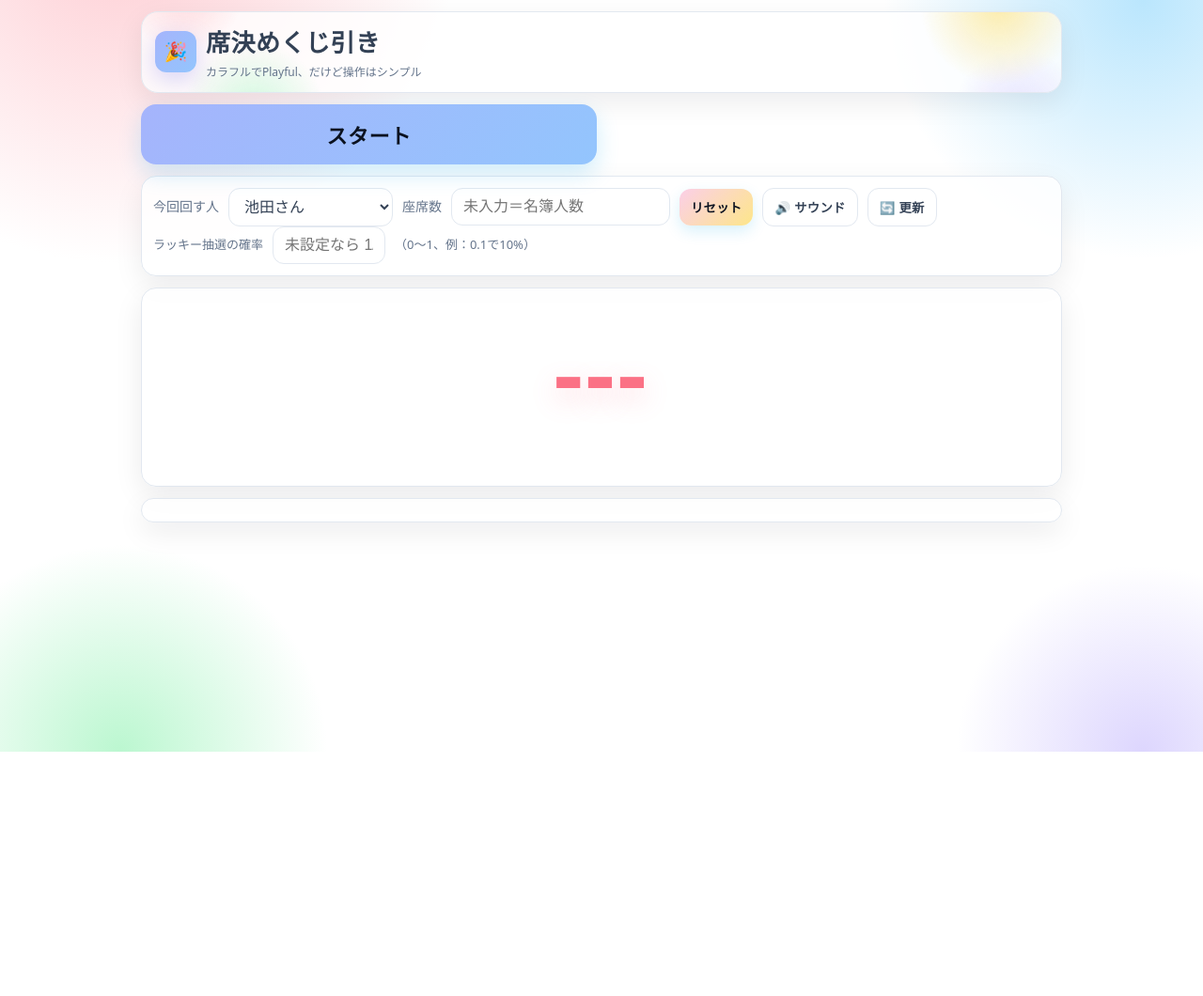
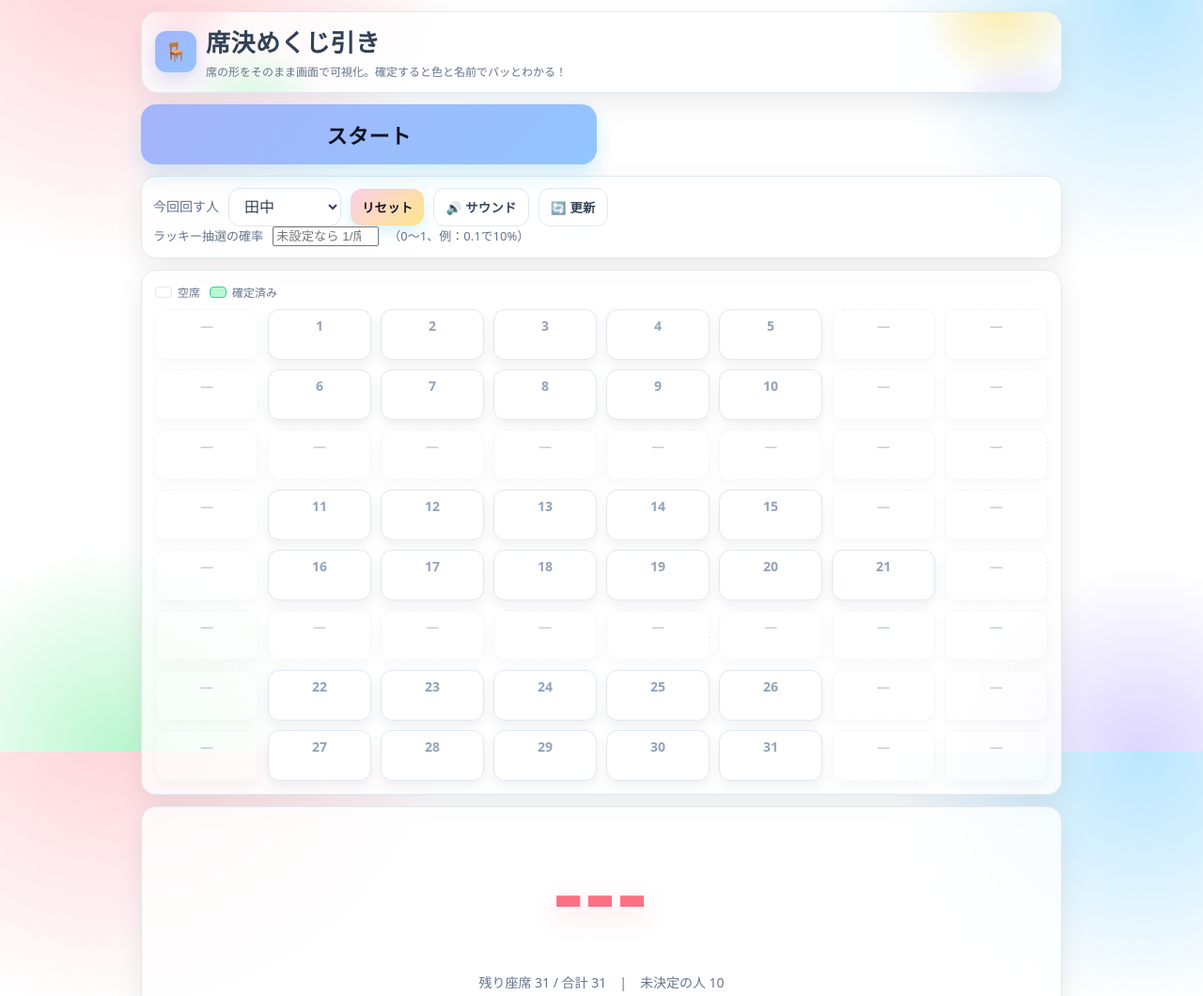
Before and after one commit to nishikawayota/seat, a plain HTML site: page index.html in a window 1280 px wide. Shown: the top 1060 px of the page at 94% size. Before the commit the page ends 800 px from the top, so only its background shows below. Drawn offline with Linux system fonts and the light colour scheme.

Commit message:
席を表示

```diff
--- a/index.html
+++ b/index.html
@@ -7,7 +7,7 @@
 <title>席決めくじ引き</title>
 
 <!-- PWA -->
-<link rel="manifest" href="manifest.json?v=19" />
+<link rel="manifest" href="manifest.json?v=20" />
 <meta name="theme-color" content="#ffffff" />
 <link rel="icon" href="icons/icon-192.png" />
 
@@ -31,6 +31,13 @@
     --btn-grad:   linear-gradient(135deg, #a5b4fc, #93c5fd);
     --btn-grad-2: linear-gradient(135deg, #fbcfe8, #fde68a);
     --accent:   #fb7185;
+
+    --seat-free: #ffffff;         /* 空席 背景 */
+    --seat-free-bd: #e2e8f0;      /* 空席 枠線 */
+    --seat-free-tag: #94a3b8;     /* 空席 番号色 */
+    --seat-taken: #bbf7d0;        /* 確定 背景（ミント） */
+    --seat-taken-bd: #34d399;     /* 確定 枠線 */
+    --seat-taken-tag:#065f46;     /* 確定 番号色 */
   }
   *{ box-sizing: border-box; }
   html,body{ height:100%; }
@@ -71,26 +78,6 @@
   h1{ margin:0; font-size: clamp(18px, 2.6vw, 26px); letter-spacing:.02em; }
   .subtitle{ color:var(--muted); font-size:12px; }
 
-  /* ===== Cards ===== */
-  .card{
-    border:1px solid var(--border); background:var(--surface);
-    border-radius:16px; padding:12px; box-shadow:var(--shadow);
-  }
-  .row{ display:flex; gap:10px; flex-wrap:wrap; align-items:center; }
-  label{ font-size:14px; color:var(--muted); }
-
-  select, input[type="number"]{
-    background:#fff; border:1px solid var(--border); color:var(--ink);
-    border-radius:12px; padding:10px 12px; font-size:16px; outline:none;
-    transition: box-shadow .15s, border-color .15s;
-    min-width: 120px;
-  }
-  select:focus, input[type="number"]:focus{
-    border-color:#c7d2fe; box-shadow:0 0 0 3px rgba(199,210,254,.6);
-  }
-  input[type="number"]::-webkit-outer-spin-button,
-  input[type="number"]::-webkit-inner-spin-button{ -webkit-appearance:none; margin:0; }
-
   /* ===== BIG CTA bar (Start/Stop only) ===== */
   .cta-bar{
     position: sticky; top: env(safe-area-inset-top, 0);
@@ -114,6 +101,22 @@
   .cta[disabled]{ opacity:.5; cursor:not-allowed; }
 
   /* ===== Secondary controls ===== */
+  .card{
+    border:1px solid var(--border); background:var(--surface);
+    border-radius:16px; padding:12px; box-shadow:var(--shadow);
+  }
+  .row{ display:flex; gap:10px; flex-wrap:wrap; align-items:center; }
+  label{ font-size:14px; color:var(--muted); }
+
+  select{
+    background:#fff; border:1px solid var(--border); color:var(--ink);
+    border-radius:12px; padding:10px 12px; font-size:16px; outline:none;
+    transition: box-shadow .15s, border-color .15s;
+    min-width: 120px;
+  }
+  select:focus{
+    border-color:#c7d2fe; box-shadow:0 0 0 3px rgba(199,210,254,.6);
+  }
   .btn{
     border:0; border-radius:12px; padding:10px 12px; cursor:pointer;
     font-weight:800; letter-spacing:.02em; color:#0b1220;
@@ -125,7 +128,7 @@
   .btn[disabled]{ opacity:.5; cursor:not-allowed; }
 
   /* ===== Display ===== */
-  .display{ display:grid; gap:8px; text-align:center; }
+  .display{ display:grid; gap:10px; text-align:center; }
   #numberDisplay{
     font-size: clamp(44px, 12vw, 96px); font-weight:900; letter-spacing:.03em;
     color: var(--accent);
@@ -134,11 +137,51 @@
   }
   #status{ color:var(--muted); min-height:1.2em; font-size: 14px; }
 
+  /* ===== Seat Map ===== */
+  .seat-map.card{ padding: 14px; }
+  .seat-legend{ font-size:12px; color:var(--muted); display:flex; gap:10px; flex-wrap:wrap; margin-bottom:8px; }
+  .legend-item{ display:flex; gap:6px; align-items:center; }
+  .legend-swatch{ width:18px; height:12px; border-radius:4px; border:1px solid var(--border); }
+  .legend-free { background: var(--seat-free); }
+  .legend-taken{ background: var(--seat-taken); border-color: var(--seat-taken-bd); }
+
+  .seat-grid{
+    --cols: 5; /* デフォルトは5列。JSで上書きします */
+    display: grid;
+    grid-template-columns: repeat(var(--cols), minmax(40px, 1fr));
+    gap: 10px;
+  }
+  .seat{
+    background: var(--seat-free);
+    border: 1px solid var(--seat-free-bd);
+    border-radius: 12px;
+    padding: 6px 6px 8px;
+    min-height: 54px;
+    box-shadow: 0 6px 14px rgba(2,6,23,.06);
+    display: grid;
+    grid-template-rows: auto 1fr;
+    align-items: start;
+    justify-items: center;
+    text-align: center;
+  }
+  .seat .no{
+    font-weight: 900; font-size: 14px; color: var(--seat-free-tag);
+  }
+  .seat .name{
+    font-weight: 800; font-size: 12px; color: #0f172a; word-break: break-word;
+  }
+  .seat.is-aisle{
+    background: transparent; border: 1px dashed #e5e7eb; opacity:.5;
+  }
+  .seat.is-taken{
+    background: var(--seat-taken);
+    border-color: var(--seat-taken-bd);
+  }
+  .seat.is-taken .no{ color: var(--seat-taken-tag); }
+  .seat.is-taken .name{ color: #064e3b; }
+
   .chips{ display:flex; flex-wrap:wrap; gap:8px; justify-content:center; }
-  .chip{
-    padding:6px 10px; border-radius:999px; font-weight:800; font-size:14px;
-    border:1px solid var(--border); background:#fff;
-  }
+  .chip{ padding:6px 10px; border-radius:999px; font-weight:800; font-size:14px; border:1px solid var(--border); background:#fff; }
   .chip--rose{ background:var(--p-rose); }
   .chip--pink{ background:var(--p-pink); }
   .chip--violet{ background:var(--p-violet); }
@@ -152,18 +195,16 @@
     padding:10px 12px; box-shadow: var(--shadow); font-size: 15px;
   }
 
-  /* ===== Overlays (視認性UP) ===== */
+  /* ===== Overlays（視認性UP） ===== */
   #revealOverlay, #luckyOverlay{
     position:fixed; inset:0; display:none; place-items:center;
-    background: rgba(0,0,0,.62);               /* ← 背景を濃く */
+    background: rgba(0,0,0,.62);
     backdrop-filter: blur(3px);
     z-index:60;
   }
   .reveal-card, .lucky-card{
-    background:#fff;                            /* ← 白の不透明に */
-    border: 2px solid #e5e7eb;                  /* くっきり境界 */
-    color:#111827; border-radius:18px;
-    box-shadow: 0 24px 70px rgba(0,0,0,.35);    /* 影を強めに */
+    background:#fff; border: 2px solid #e5e7eb; color:#111827; border-radius:18px;
+    box-shadow: 0 24px 70px rgba(0,0,0,.35);
     padding:18px 22px; max-width:min(92vw,720px); text-align:center;
     animation: pop .26s ease-out;
   }
@@ -176,7 +217,8 @@
   .reveal-sub{ font-size:13px; color:#64748b; }
 
   .lucky-title{ font-size:clamp(20px,5vw,26px); font-weight:900; color:#92400e; margin-bottom:10px; }
-  .seat-grid{ display:grid; gap:10px; grid-template-columns:repeat(auto-fill, minmax(64px,1fr)); margin-top:12px; }
+  .seat-list{ font-size:14px; color:#475569; }
+  .seat-grid-overlay{ display:grid; gap:10px; grid-template-columns:repeat(auto-fill, minmax(64px,1fr)); margin-top:12px; }
   .seat-btn{
     padding:10px 0; border-radius:12px; border:1px solid #facc15;
     background: linear-gradient(180deg, #fff7ed, #fffbeb);
@@ -196,9 +238,10 @@
     .hero{ padding:10px 12px; border-radius:14px; }
     .logo{ width:40px; height:40px; font-size:18px; }
     .cta{ padding:14px 10px; border-radius:14px; }
-    select, input[type="number"]{ padding:9px 10px; min-width: 0; }
     .row{ gap:8px; }
     #results .result-item{ font-size:14px; }
+    .seat-grid{ gap:8px; }
+    .seat{ min-height: 50px; padding:6px; }
   }
 </style>
 </head>
@@ -207,10 +250,10 @@
     <section class="hero">
       <div class="dots"></div>
       <div class="title">
-        <div class="logo">🎉</div>
+        <div class="logo">🪑</div>
         <div>
           <h1>席決めくじ引き</h1>
-          <div class="subtitle">カラフルでPlayful、だけど操作はシンプル</div>
+          <div class="subtitle">席の形をそのまま画面で可視化。確定すると色と名前でパッとわかる！</div>
         </div>
       </div>
     </section>
@@ -227,9 +270,6 @@
         <label for="currentName">今回回す人</label>
         <select id="currentName" aria-label="参加者を選択"></select>
 
-        <label for="count">座席数</label>
-        <input type="number" id="count" placeholder="未入力＝名簿人数" min="1" inputmode="numeric" />
-
         <button class="btn" id="resetBtn">リセット</button>
         <button class="btn ghost" id="muteBtn" aria-pressed="false" title="効果音ミュート">🔊 サウンド</button>
         <button class="btn ghost" id="updateBtn" title="PWA更新">🔄 更新</button>
@@ -237,11 +277,21 @@
 
       <div class="row" style="color:var(--muted); font-size:13px;">
         <span>ラッキー抽選の確率</span>
-        <input type="number" id="luckyProb" step="0.001" min="0" max="1" placeholder="未設定なら 1/初期人数" />
+        <input type="number" id="luckyProb" step="0.001" min="0" max="1" placeholder="未設定なら 1/席数" style="width:8.5em;" />
         <span>（0〜1、例：0.1で10%）</span>
       </div>
     </section>
 
+    <!-- 座席マップ（レイアウト準拠） -->
+    <section class="seat-map card">
+      <div class="seat-legend">
+        <span class="legend-item"><span class="legend-swatch legend-free"></span>空席</span>
+        <span class="legend-item"><span class="legend-swatch legend-taken"></span>確定済み</span>
+      </div>
+      <div id="seatGrid" class="seat-grid" aria-label="座席マップ（番号は固定）"></div>
+    </section>
+
+    <!-- 数字表示やステータス -->
     <section class="card display" aria-live="polite">
       <div id="numberDisplay">---</div>
       <div id="status"></div>
@@ -254,8 +304,8 @@
   </div>
 
   <!-- 効果音 -->
-  <audio id="drum" src="sounds/drumroll.mp3?v=19" preload="auto" loop></audio>
-  <audio id="fanfare" src="sounds/fanfare.mp3?v=19" preload="auto"></audio>
+  <audio id="drum" src="sounds/drumroll.mp3?v=20" preload="auto" loop></audio>
+  <audio id="fanfare" src="sounds/fanfare.mp3?v=20" preload="auto"></audio>
 
   <!-- 紙吹雪＆当選オーバーレイ -->
   <canvas id="confettiCanvas"></canvas>
@@ -272,8 +322,8 @@
   <div id="luckyOverlay" aria-hidden="true">
     <div class="lucky-card">
       <div id="luckyTitle" class="lucky-title">✨ ラッキー！好きな席を選ぶことができます！ ✨</div>
-      <div>残っている席から1つ選んでください。</div>
-      <div id="seatGrid" class="seat-grid" style="margin-top:10px"></div>
+      <div class="seat-list">残っている席から1つ選んでください。</div>
+      <div id="seatGridOverlay" class="seat-grid-overlay" style="margin-top:10px"></div>
       <div style="margin-top:10px; font-size:12px; color:#6b7280;">※タップすると確定します</div>
     </div>
   </div>
@@ -281,28 +331,40 @@
 <script>
 /* ===== 固定名簿（ここを書き換え） ===== */
 const PRESET_NAMES = [
-  "池田さん", "坂下さん", "平川さん", "佐藤真季さん", "中川さん",
-  "山崎さん", "高山さん","緒方幸恵さん","渡邊さん", "藤内さん", "大石さん",
-  "高原さん", "神野さん", "新名さん", "左右知さん","佐藤翔太さん","木下さん",
-   "緒方健太さん", "坂元さん","末並さん", "惣川さん", "浦脇さん", "中山さん", "中野さん",
-   "小名川さん", "波多野えいこさん", "田村さん", "長尾さん", "内藤さん",
+  "田中", "佐藤", "鈴木", "高橋", "伊藤",
+  "渡辺", "山本", "中村", "小林", "加藤"
+];
+
+/* ===== 固定レイアウト（null は通路・空白） =====
+  例）5列×3行。自由に形を作れます（列数は行ごとに合わせる）。
+  席番号は “表示用 & 抽選対象” になります。*/
+const SEAT_LAYOUT = [
+  [ null,  1,   2,   3,   4,   5, null ],
+  [ null,  6,   7,   8,   9,   10, null ],
+  [ null,  null,   null,   null,   null ],
+  [ null,  11,   12,   13,   14,   15, null ],
+  [ null,  16,   17,   18,   19,   20,   21,  null ],
+  [ null,  null,   null,   null,   null ],
+  [ null,  22,   23,   24,   25,   26, null ],
+  [ null,  27,   28,   29,   30,   31, null ],
+
+  // 例：配列を増やせば行を追加できます
 ];
 
 /* ===== 参照 ===== */
 let names = [...PRESET_NAMES];
-let assigned = new Set();
-const currentNameSel = document.getElementById('currentName');
-
+let assigned = new Set();                  // 決定済みの参加者名
 const startBtn = document.getElementById('startBtn');
 const stopBtn  = document.getElementById('stopBtn');
 const resetBtn = document.getElementById('resetBtn');
 const muteBtn  = document.getElementById('muteBtn');
 const updateBtn= document.getElementById('updateBtn');
+const currentNameSel = document.getElementById('currentName');
 
 const numberDisplay = document.getElementById('numberDisplay');
-const resultsDiv = document.getElementById('results');
 const statusDiv = document.getElementById('status');
 const chipsDiv = document.getElementById('chips');
+const resultsDiv = document.getElementById('results');
 
 const drum = document.getElementById('drum');
 const fanfare = document.getElementById('fanfare');
@@ -317,10 +379,12 @@ const revealNumberEl = document.getElementById('revealNumber');
 
 const luckyOverlay = document.getElementById('luckyOverlay');
 const luckyTitle = document.getElementById('luckyTitle');
+const seatGridOverlay = document.getElementById('seatGridOverlay');
+
 const seatGrid = document.getElementById('seatGrid');
 
 /* ===== 状態 ===== */
-let seats = [];
+let seats = [];                     // 未確定の席番号リスト
 let intervalId = null;
 let currentNumber = null;
 let finished = false;
@@ -328,6 +392,42 @@ let muted = false;
 let totalCount = 0;
 let initialCount = 0;
 let currentPlayer = null;
+
+const seatCellByNo = new Map();     // seatNo -> HTMLElement
+const seatNameByNo = new Map();     // seatNo -> assigned name
+
+/* ===== レイアウト初期化 ===== */
+function getAllSeatNumbers(){
+  const nums = [];
+  for (const row of SEAT_LAYOUT) for (const v of row) if (typeof v === 'number') nums.push(v);
+  return nums;
+}
+function maxCols(){
+  return Math.max(...SEAT_LAYOUT.map(r => r.length));
+}
+function renderSeatMap(){
+  // 列数をCSS変数で渡す
+  seatGrid.style.setProperty('--cols', String(maxCols()));
+  seatGrid.innerHTML = '';
+  seatCellByNo.clear();
+
+  for (const row of SEAT_LAYOUT){
+    for (let i=0; i<maxCols(); i++){
+      const v = row[i] ?? null;
+      const cell = document.createElement('div');
+      cell.className = 'seat';
+      if (v === null){
+        cell.classList.add('is-aisle');
+        cell.innerHTML = `<div class="no">—</div>`;
+      } else {
+        cell.dataset.no = String(v);
+        cell.innerHTML = `<div class="no">${v}</div><div class="name"></div>`;
+        seatCellByNo.set(v, cell);
+      }
+      seatGrid.appendChild(cell);
+    }
+  }
+}
 
 /* ===== 名簿 ===== */
 function populateNameSelect() {
@@ -342,12 +442,10 @@ function populateNameSelect() {
     currentNameSel.appendChild(opt);
   });
 }
-populateNameSelect();
 
 /* ===== 紙吹雪 ===== */
 function resizeCanvas(){ confettiCanvas.width = innerWidth; confettiCanvas.height = innerHeight; }
 addEventListener('resize', resizeCanvas); resizeCanvas();
-
 let confetti = []; let confettiRunning = false;
 function launchConfetti(duration=1600, count=260, gold=false){
   confetti = [];
@@ -381,10 +479,20 @@ function updateStatus(){
 }
 
 /* ===== 初期化 ===== */
-function initSeats(count){
-  totalCount = count; initialCount = count;
-  seats = Array.from({length: count}, (_,i)=> i+1);
-  finished=false; resultsDiv.innerHTML=''; numberDisplay.textContent='---'; updateStatus();
+function initFromLayout(){
+  const nums = getAllSeatNumbers();
+  seats = [...nums];                 // 未確定席
+  totalCount = nums.length;
+  initialCount = nums.length;
+  finished = false;
+  resultsDiv.innerHTML = '';
+  numberDisplay.textContent = '---';
+  seatNameByNo.clear();
+  for (const [no, el] of seatCellByNo.entries()){
+    el.classList.remove('is-taken');
+    el.querySelector('.name').textContent = '';
+  }
+  updateStatus();
 }
 
 /* ===== ラッキー判定 ===== */
@@ -401,11 +509,8 @@ function startDraw(){
   if (assigned.has(sel)) { alert('その方はすでに決定済みです。別の方を選んでください。'); return; }
   currentPlayer = sel;
 
-  const countInput = parseInt(document.getElementById('count').value);
   if (!seats.length && !finished) {
-    const effectiveCount = (!isNaN(countInput) && countInput>0) ? countInput : (names.length || 0);
-    if (!effectiveCount) { alert('座席数を入力してください'); return; }
-    initSeats(effectiveCount);
+    initFromLayout();  // レイアウトに従って初期化
   }
   if (finished) return;
 
@@ -428,7 +533,7 @@ function stopDraw(){
   // ラッキー
   if (seats.length>1 && isLuckyHit()) { showLuckyOverlay(); return; }
 
-  // 通常
+  // 通常当選
   seats = seats.filter(n=> n!==currentNumber);
   revealTitleEl.textContent = `${currentPlayer} さんは…`;
   revealNumberEl.textContent = currentNumber;
@@ -440,23 +545,23 @@ function stopDraw(){
 /* ===== ラッキー処理 ===== */
 function showLuckyOverlay(){
   luckyTitle.textContent = `✨ ラッキー！ ${currentPlayer} さんは好きな席を選ぶことができます！ ✨`;
-  seatGrid.innerHTML='';
+  seatGridOverlay.innerHTML='';
   [...seats].sort((a,b)=>a-b).forEach(n=>{
     const btn=document.createElement('button'); btn.className='seat-btn'; btn.textContent=n;
     btn.addEventListener('click', ()=> chooseLuckySeat(n), { once:true });
-    seatGrid.appendChild(btn);
+    seatGridOverlay.appendChild(btn);
   });
   luckyOverlay.style.display='grid';
   if (!muted) { try { fanfare.currentTime=0; fanfare.play(); } catch(e){} }
   if (!confettiRunning) launchConfetti(1800, 280, true);
 }
-
 function chooseLuckySeat(n){
   currentNumber = n;
   seats = seats.filter(x=> x!==n);
   luckyOverlay.style.display='none';
   resultsDiv.innerHTML += `<div class="result-item">🎉 <strong>ラッキー！</strong> <strong>${currentPlayer}</strong> さんは 好きな席 <strong>${currentNumber}</strong> を選びました！</div>`;
   numberDisplay.textContent='---';
+  commitSeat(currentNumber, currentPlayer);
   finishOne();
 }
 
@@ -465,8 +570,20 @@ revealOverlay.addEventListener('click', ()=>{
   revealOverlay.style.display='none';
   resultsDiv.innerHTML += `<div class="result-item">→ <strong>${currentPlayer}</strong> さんは <strong>席番号 ${currentNumber}</strong> に決定しました。</div>`;
   numberDisplay.textContent='---';
+  commitSeat(currentNumber, currentPlayer);
   finishOne();
 });
+
+/* ===== 座席確定の描画更新 ===== */
+function commitSeat(seatNo, name){
+  seatNameByNo.set(seatNo, name);
+  const el = seatCellByNo.get(seatNo);
+  if (el){
+    el.classList.add('is-taken');
+    const nameEl = el.querySelector('.name');
+    if (nameEl) nameEl.textContent = name;
+  }
+}
 
 /* ===== 結果後の共通処理 ===== */
 function finishOne(){
@@ -485,9 +602,11 @@ function resetAll(){
   drum.pause(); fanfare.pause();
   seats=[]; currentNumber=null; finished=false; resultsDiv.innerHTML=''; numberDisplay.textContent='---';
   startBtn.disabled=false; startBtn.style.opacity=1; stopBtn.disabled=false; stopBtn.style.display='none';
+  assigned.clear(); populateNameSelect();
+  initFromLayout();  // マップをクリアして再描画
   revealOverlay.style.display='none'; luckyOverlay.style.display='none';
-  confettiCanvas.style.display='none'; confettiRunning=false; assigned.clear(); populateNameSelect();
-  currentPlayer=null; currentNameSel.disabled=false; updateStatus();
+  confettiCanvas.style.display='none'; confettiRunning=false;
+  updateStatus();
 }
 function toggleMute(){ muted=!muted; muteBtn.textContent = muted ? '🔇 ミュート解除' : '🔊 サウンド'; muteBtn.setAttribute('aria-pressed', String(muted)); if (muted){ drum.pause(); fanfare.pause(); } }
 async function checkUpdate(){
@@ -506,6 +625,11 @@ resetBtn.addEventListener('click', resetAll);
 muteBtn.addEventListener('click', toggleMute);
 updateBtn.addEventListener('click', checkUpdate);
 
+/* ===== 起動時 ===== */
+renderSeatMap();
+initFromLayout();
+populateNameSelect();
+
 /* ===== SW登録 ===== */
 if ('serviceWorker' in navigator) {
   navigator.serviceWorker.register('./service-worker.js', { scope: './' }).then(()=> console.log('SW registered'));
```
